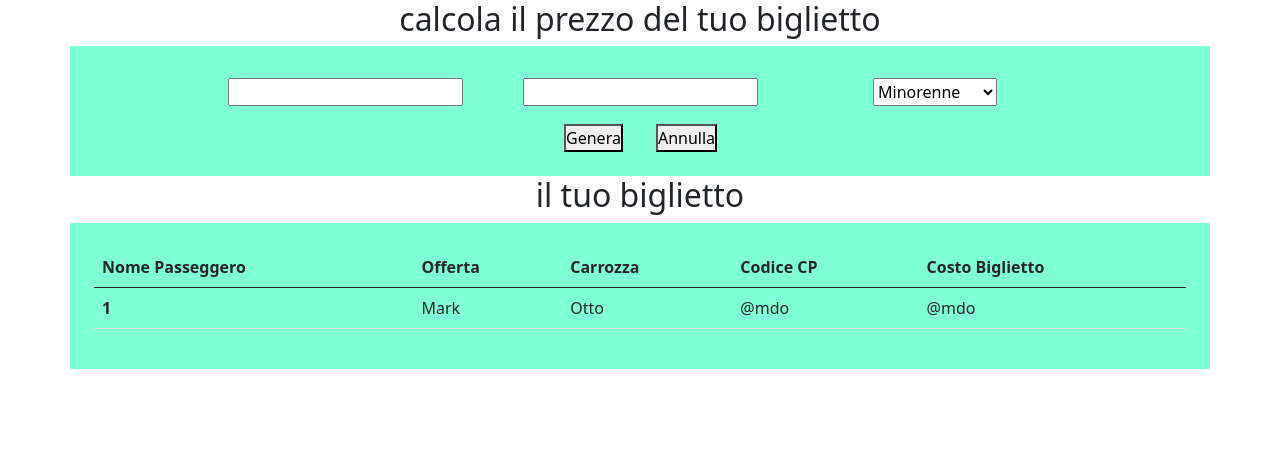
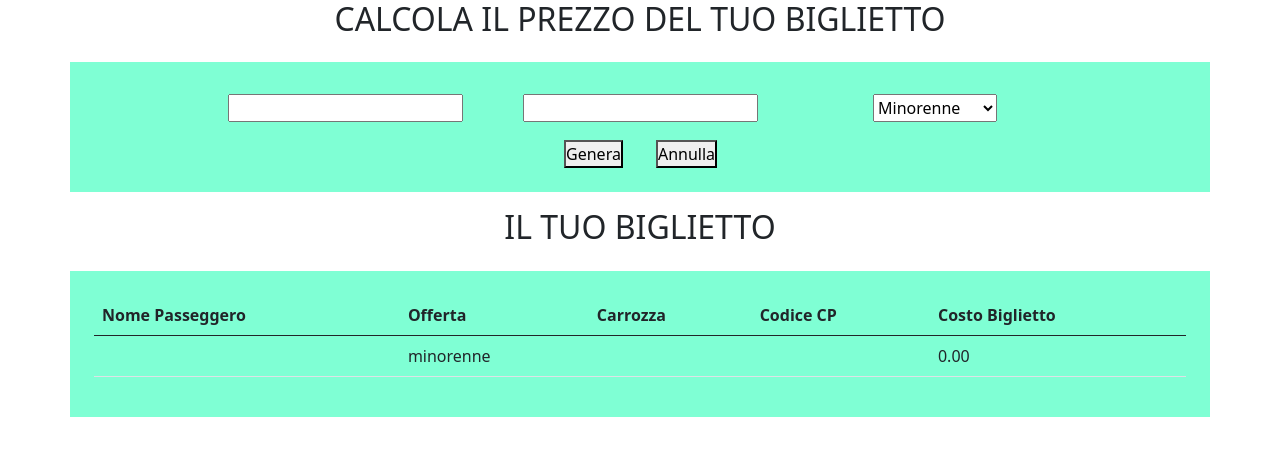
Before and after one commit to Gandalf93/js-biglietto-treno-form, a plain HTML site: page index.html in a window 1280 px wide. Both pictures are taken after a click on the button "Genera". Drawn offline with nearby package versions, Linux system fonts and the light colour scheme.

Commit message:
push-some-results

```diff
--- a/index.html
+++ b/index.html
@@ -13,8 +13,8 @@
     <main>
         <section>
             <div class="alto">
-                <h2>calcola il prezzo del tuo biglietto</h2>
-                <div class="container p-4 cont_piccolo">
+                <h2 class="text-uppercase">calcola il prezzo del tuo biglietto</h2>
+                <div class="container p-4 cont_piccolo mt-3 mb-3">
                     <div class="row justify-content-center p-2">
                         <div class="col-3 d-flex justify-content-center">
                             <input type="text" id="nome">
@@ -48,8 +48,8 @@
 
         <section>
             <div class="alto ">
-                <h2>il tuo biglietto</h2>
-                <div class="container p-4 cont_piccolo">
+                <h2 class="text-uppercase">il tuo biglietto</h2>
+                <div class="container p-4 cont_piccolo mt-3">
                 <table class="table">
                     <thead>
                       <tr>
@@ -62,11 +62,11 @@
                     </thead>
                     <tbody>
                       <tr>
-                        <th scope="row">1</th>
-                        <td>Mark</td>
-                        <td>Otto</td>
-                        <td>@mdo</td>
-                        <td>@mdo</td>
+                        <th scope="row" id="passeggero"></th>
+                        <td id="offerta"></td>
+                        <td></td>
+                        <td></td>
+                        <td id="prezzo"></td>
                       </tr>
 
                     </tbody>
--- a/js/script.js
+++ b/js/script.js
@@ -2,17 +2,21 @@ var submit = document.getElementById('genera');
 
 submit.addEventListener('click', function(){
 
-   var valore = document.getElementById('nome').value;
+   var nomePass = document.getElementById('nome').value;
    console.log('nome');
+   document.getElementById("passeggero").innerHTML = nomePass;
 
    var km = document.getElementById('km').value;
    console.log('km');
 
+
    var age = document.getElementById('fascia-eta').value;
    console.log('età');
+   document.getElementById("offerta").innerHTML = age;
 
    var prezzo = km * 0.21
-   console.log('totale senza sconto', prezzo)
+   console.log('totale senza sconto', prezzo);
+
 
    var prezzoMinorenni = prezzo - prezzo * 20 / 100
    console.log('prezzo scontato minorenni', prezzoMinorenni)
@@ -30,6 +34,14 @@ submit.addEventListener('click', function(){
     console.log('prezzo scontato over 65');
    }
 
-   var outcome = outcome.toFixed(2)
+   var outcome = outcome.toFixed(2);
+
+   document.getElementById("prezzo").innerHTML = outcome;
 
 })
+
+var annulla = document.getElementById('annulla');
+
+annulla.addEventListener('annulla', function(){
+
+})
```
